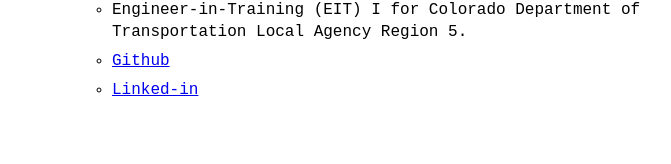
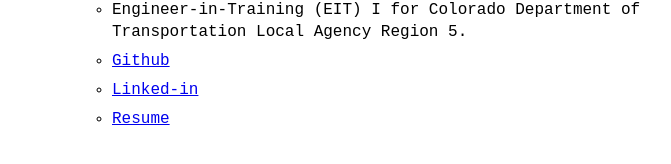
Before and after one commit to tommy-swimmer/home, a Jekyll site: the page built from index.md, in a window 1280 px wide. Shown: the part 220-384 px from the top of the page, without its empty margins (288-959 px from the left). Built offline with Jekyll 4.4.1, drawn with Linux system fonts in a browser that asks for light colours.

Commit message:
Update menu.yml

```diff
--- a/_data/menu.yml
+++ b/_data/menu.yml
@@ -9,6 +9,8 @@ entries:
         url: https://github.com/tommy-swimmer
       - title: Linked-in
         url: https://linkedin.com/in/tommyswimmer
+      - title: Resume
+        url: "/assets/pdf/Resume.pdf"
      # - title: "used by <a href='https://riggraz.dev'>riggraz.dev</a> and <a href='https://github.com/riggraz/no-style-please/network/dependents'>many others</a>"
 
 #  - title: all posts
```
